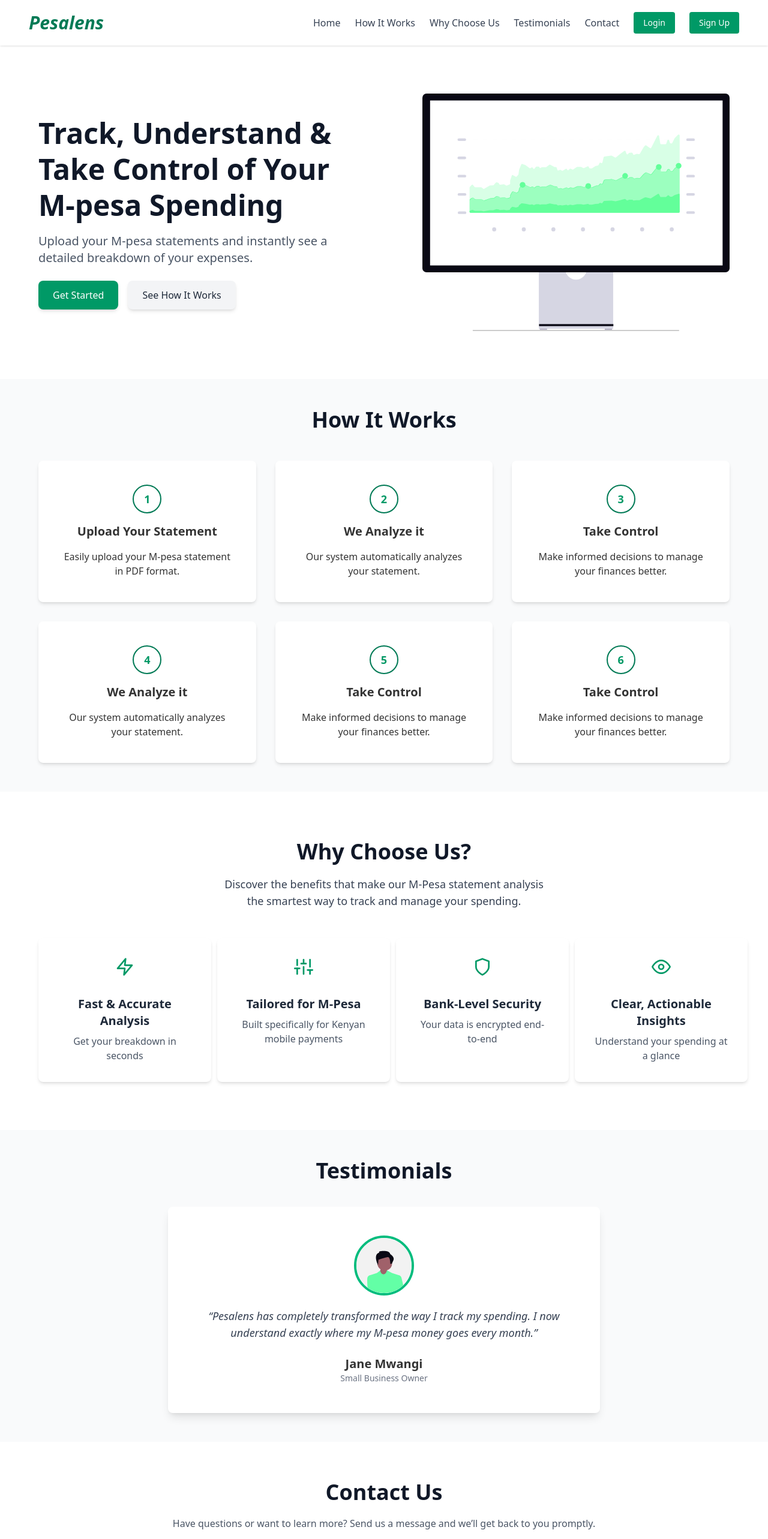
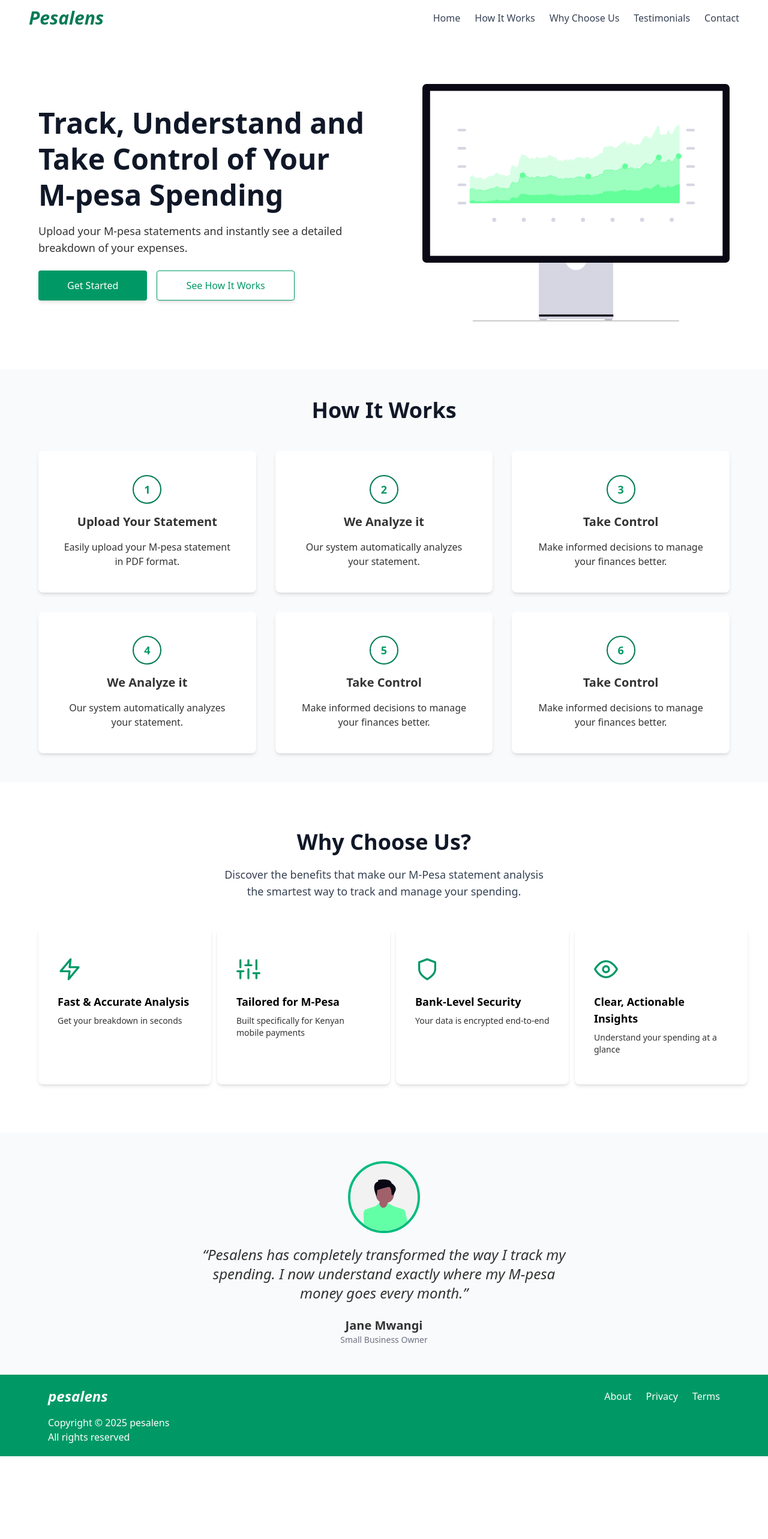
Before and after one commit to samuelkaranja/pesalens, a React (Vite) app: page / in a window 1280 px wide. Shown: the top 2566 px of the page at 60% size. After the commit the page ends 2428 px from the top, so only its background shows below. Built offline with nearby package versions, Linux system fonts and the light colour scheme.

Commit message:
Made some changes to the designs

```diff
--- a/src/components/Footer/Footer.tsx
+++ b/src/components/Footer/Footer.tsx
@@ -2,7 +2,7 @@
 
 const Footer: React.FC = () => {
   return (
-    <section className="bg-emerald-600 px-20 py-5 text-white mt-5">
+    <section className="bg-emerald-600 px-20 py-5 text-white">
       <div className="flex flex-col md:flex-row justify-between items-center gap-6">
         {/* Logo */}
         <div className="text-2xl font-bold italic">pesalens</div>
@@ -28,7 +28,8 @@
       </div>
       <div>
         <p className="text-left mt-4 text-md">
-          &copy; {new Date().getFullYear()} pesalens. All rights reserved.
+          Copyright &copy; {new Date().getFullYear()} pesalens <br /> All rights
+          reserved
         </p>
       </div>
     </section>
--- a/src/components/Hero/Hero.tsx
+++ b/src/components/Hero/Hero.tsx
@@ -9,19 +9,19 @@
         {/* Left Content */}
         <div className="w-full md:w-1/2 text-center md:text-left mt-8 md:mt-0">
           <h1 className="text-3xl sm:text-4xl lg:text-5xl font-bold text-gray-900 leading-tight">
-            Track, Understand & Take Control of Your{" "}
+            Track, Understand and Take Control of Your{" "}
             <br className="hidden sm:block" /> M-pesa Spending
           </h1>
-          <p className="mt-4 text-gray-600 text-base sm:text-lg lg:text-xl max-w-lg mx-auto md:mx-0">
+          <p className="mt-4 text-[#333] text-base sm:text-lg lg:text-lg max-w-lg mx-auto md:mx-0">
             Upload your M-pesa statements and instantly see a detailed breakdown
             of your expenses.
           </p>
           <div className="mt-6 flex flex-col sm:flex-row gap-4 justify-center md:justify-start">
-            <button className="px-6 py-3 bg-emerald-600 text-white rounded-lg shadow-md hover:bg-emerald-700 transition">
+            <button className="px-12 py-3 bg-emerald-600 text-white text-md rounded-sm shadow-md hover:bg-emerald-700 transition">
               Get Started
             </button>
             <button
-              className="px-6 py-3 bg-gray-100 text-gray-800 rounded-lg shadow-md hover:bg-gray-200 transition"
+              className="px-12 py-3 text-emerald-600 text-md border border-emerald-600 rounded-sm shadow-md hover:bg-gray-200 transition"
               onClick={() => scrollToSection("how-it-works")}
             >
               See How It Works
--- a/src/components/Navbar/Navbar.tsx
+++ b/src/components/Navbar/Navbar.tsx
@@ -1,19 +1,38 @@
-import React, { useState } from "react";
+import React, { useEffect, useState } from "react";
 import { scrollToSection } from "../../utils/scrollToSection";
 
 const Navbar: React.FC = () => {
   const [isOpen, setIsOpen] = useState(false);
+  const [hasShadow, setHasShadow] = useState(false);
+
+  useEffect(() => {
+    const handleScroll = () => {
+      if (window.scrollY > 0) {
+        setHasShadow(true);
+      } else {
+        setHasShadow(false);
+      }
+    };
+
+    window.addEventListener("scroll", handleScroll);
+
+    return () => window.removeEventListener("scroll", handleScroll);
+  }, []);
 
   return (
-    <nav className="bg-white w-full z-50 shadow sticky top-0 left-0">
-      <div className="mx-auto px-4 md:px-12 py-5 flex items-center justify-between">
+    <nav
+      className={`bg-white w-full z-50 sticky top-0 left-0 transition-shadow duration-300 ${
+        hasShadow ? "shadow" : ""
+      }`}
+    >
+      <div className="mx-auto px-4 md:px-12 py-3 flex items-center justify-between">
         {/* Logo */}
         <div className="text-3xl font-bold text-emerald-700 italic">
           Pesalens
         </div>
 
         {/* Desktop Links */}
-        <ul className="hidden md:flex items-center space-x-6 text-gray-700 font-medium">
+        <ul className="hidden md:flex items-center space-x-6 text-gray-700 font-small">
           <li>
             <a href="#home" className="hover:text-emerald-700 hover:underline">
               Home
@@ -51,7 +70,7 @@
               Contact
             </a>
           </li>
-          <li>
+          {/* <li>
             <a
               href="#login"
               className="bg-emerald-600 hover:bg-emerald-700 text-white text-sm px-4 py-2 rounded inline-flex items-center"
@@ -66,7 +85,7 @@
             >
               Sign Up
             </a>
-          </li>
+          </li> */}
         </ul>
 
         {/* Mobile Menu Button */}
--- a/src/components/Testimonial/Testimonial.tsx
+++ b/src/components/Testimonial/Testimonial.tsx
@@ -38,22 +38,22 @@
   }, []);
 
   return (
-    <section id="testimonials" className="bg-gray-50 py-12">
+    <section id="testimonials" className="bg-gray-50 py-2">
       <div className="max-w-3xl mx-auto text-center px-6">
-        <h2 className="text-3xl sm:text-4xl lg:text-4xl font-bold text-gray-900 text-center mb-10">
+        <h2 className="hidden text-3xl sm:text-4xl lg:text-4xl font-bold text-gray-900 text-center mb-10">
           Testimonials
         </h2>
 
         <div
-          className="bg-white p-12 rounded-lg shadow-lg transition-all duration-500 ease-in-out"
+          className="p-10 rounded-lg transition-all duration-500 ease-in-out"
           key={index} // key ensures animation reset when changing
         >
           <img
-            className="w-25 h-25 rounded-full object-cover mb-5 mx-auto border-4 border-emerald-500"
+            className="w-30 h-30 rounded-full object-cover mb-5 mx-auto border-4 border-emerald-500"
             src={testimonials[index].image}
             alt={testimonials[index].name}
           />
-          <p className="text-lg text-gray-700 italic mb-6">
+          <p className="text-2xl italic text-[#333] mb-6">
             “{testimonials[index].quote}”
           </p>
           <h3 className="text-xl font-semibold">{testimonials[index].name}</h3>
--- a/src/components/WhyChooseUs/WhyChooseUs.tsx
+++ b/src/components/WhyChooseUs/WhyChooseUs.tsx
@@ -6,22 +6,22 @@
     {
       title: "Fast & Accurate Analysis",
       description: "Get your breakdown in seconds",
-      icon: <FiZap className="w-8 h-8 text-emerald-600" />,
+      icon: <FiZap className="w-10 h-10 text-emerald-600" />,
     },
     {
       title: "Tailored for M-Pesa",
       description: "Built specifically for Kenyan mobile payments",
-      icon: <FiSliders className="w-8 h-8 text-emerald-600" />,
+      icon: <FiSliders className="w-10 h-10 text-emerald-600" />,
     },
     {
       title: "Bank-Level Security",
       description: "Your data is encrypted end-to-end",
-      icon: <FiShield className="w-8 h-8 text-emerald-600" />,
+      icon: <FiShield className="w-10 h-10 text-emerald-600" />,
     },
     {
       title: "Clear, Actionable Insights",
       description: "Understand your spending at a glance",
-      icon: <FiEye className="w-8 h-8 text-emerald-600" />,
+      icon: <FiEye className="w-10 h-10 text-emerald-600" />,
     },
   ];
 
@@ -35,17 +35,15 @@
           Discover the benefits that make our M-Pesa statement analysis <br />{" "}
           the smartest way to track and manage your spending.
         </p>
-        <div className="grid grid-cols-1 md:grid-cols-2 lg:grid-cols-4 gap-10 text-center ">
+        <div className="grid grid-cols-1 md:grid-cols-2 lg:grid-cols-4 gap-10">
           {benefits.map(({ title, description, icon }, idx) => (
             <div
               key={idx}
-              className="bg-white flex-shrink-0 w-full sm:w-72 rounded-lg shadow-md p-8"
+              className="bg-white flex-shrink-0 w-full sm:w-72 rounded-lg shadow-md py-12 px-8"
             >
-              <div className="mb-8 flex justify-center">{icon}</div>
-              <h3 className="text-xl font-semibold text-gray-800 mb-2">
-                {title}
-              </h3>
-              <p className="text-gray-600">{description}</p>
+              <div className="mb-5 flex ">{icon}</div>
+              <h3 className="text-lg font-semibold text-black mb-2">{title}</h3>
+              <p className="text-sm text-[#333]">{description}</p>
             </div>
           ))}
         </div>
--- a/src/index.css
+++ b/src/index.css
@@ -22,3 +22,18 @@
   min-width: 320px;
   min-height: 100vh; */
 }
+
+@keyframes slideInRight {
+  0% {
+    transform: translateX(100%);
+    opacity: 0;
+  }
+  100% {
+    transform: translateX(0);
+    opacity: 1;
+  }
+}
+
+.slide-in-right {
+  animation: slideInRight 0.6s ease-in-out;
+}
--- a/src/pages/Home/Home.tsx
+++ b/src/pages/Home/Home.tsx
@@ -3,7 +3,6 @@
 import Steps from "../../components/Steps/Steps";
 import Testimonial from "../../components/Testimonial/Testimonial";
 import WhyChooseUs from "../../components/WhyChooseUs/WhyChooseUs";
-import ContactUs from "../../components/ContactUs/ContactUs";
 
 const Home: React.FC = () => {
   return (
@@ -12,7 +11,6 @@
       <Steps />
       <WhyChooseUs />
       <Testimonial />
-      <ContactUs />
     </section>
   );
 };
```
Also changed, not shown: src/assets/banking.svg (added), src/assets/transaction.svg (added).
